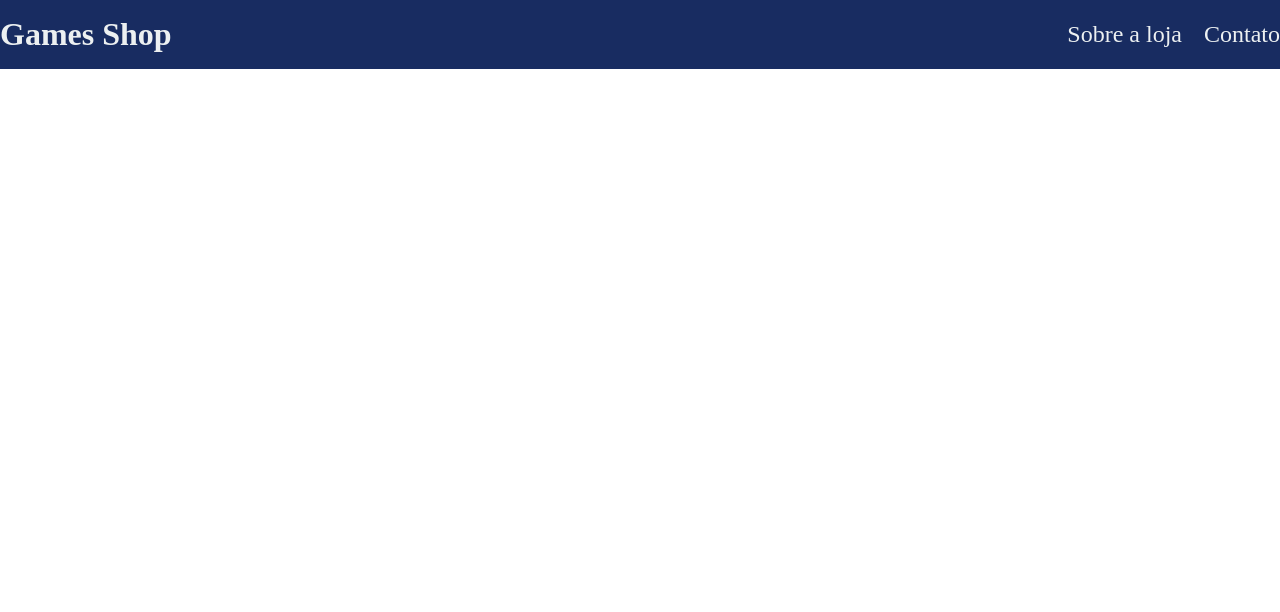
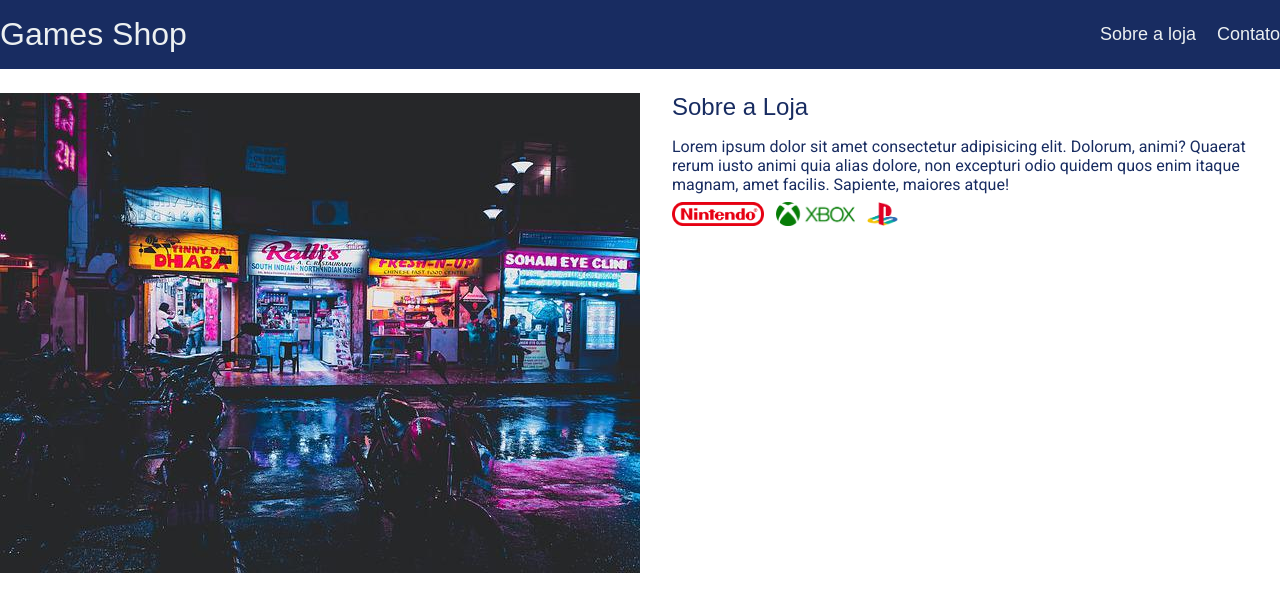
Before and after one commit to MylenaAssis/P02_HomeLojaGames, a plain HTML site: page index.html in a window 1280 px wide. Drawn offline with Linux system fonts and the light colour scheme; a web font is replaced by a local one.

Commit message:
002: Added - Secao Sobre

```diff
--- a/index.html
+++ b/index.html
@@ -5,6 +5,10 @@
     <meta name="viewport" content="width=device-width, initial-scale=1.0">
     <title>Game Shop - A sua loja de games</title>
     <link rel="stylesheet" href="./main.css">
+
+    <link rel="preconnect" href="https://fonts.googleapis.com">
+    <link rel="preconnect" href="https://fonts.gstatic.com" crossorigin>
+    <link href="https://fonts.googleapis.com/css2?family=Bungee&family=Bungee+Inline&family=Roboto&display=swap" rel="stylesheet">
 </head>
 <body>
     <header>
@@ -22,6 +26,25 @@
             </nav>
         </div>
     </header>
-
+    <section>
+        <div class="container">
+            <img class="store-front" src="./images/loja.jpg" alt="Fachada da Loja">
+            <div>
+                <h2>Sobre a Loja</h2>
+                <p>Lorem ipsum dolor sit amet consectetur adipisicing elit. Dolorum, animi? Quaerat rerum iusto animi quia alias dolore, non excepturi odio quidem quos enim itaque magnam, amet facilis. Sapiente, maiores atque!</p>
+                <ul class="brands-list">
+                    <li>
+                        <img src="./images/nintendo.png" alt="nintendo">
+                    </li>
+                    <li>
+                        <img src="./images/xbox.png" alt="xbox">
+                    </li>
+                    <li>
+                        <img src="./images/playstation.png" alt="playstation">
+                    </li>
+                </ul>
+            </div>
+        </div>
+    </section>
 </body>
 </html>
--- a/main.css
+++ b/main.css
@@ -2,6 +2,10 @@
     margin: 0;
     padding: 0;
     box-sizing: border-box;
+}
+
+body {
+    font-family: 'Roboto', sans-serif;
 }
 
 header {
@@ -10,11 +14,21 @@ header {
     color: #ecf0f1;
 }
 
+header h1,
+section h2 {
+    font-weight: normal;
+}
+
+header,
+section h2 {
+    font-family: 'Bungee Inline', sans-serif;
+}
+
 header nav li {
     display: inline;
     margin-left: 16px;
     color: #ecf0f1;
-    font-size: 24px;
+    font-size: 18px;
 }
 
 header nav li a {
@@ -32,9 +46,41 @@ header nav li a:hover {
     margin 0 auto;
 }
 
-header .container {
+header .container,
+section .container {
     display: flex;
     margin: auto;
     align-items: center;
     justify-content: space-between;
 }
+
+.brands-list li {
+    display: inline;
+    margin-right: 8px;
+}
+
+.brands-list img {
+    height: 24px;
+}
+
+section .container {
+    align-items: flex-start;
+}
+
+section {
+    padding: 24px 0;
+    color: #182c61;
+}
+
+section h2 {
+    margin-bottom: 16px;
+    color: #182c61;
+}
+
+section p {
+    margin-bottom: 8px;
+}
+
+section .store-front {
+    margin-right: 32px;
+}
```
Also changed, not shown: 1 other file.
